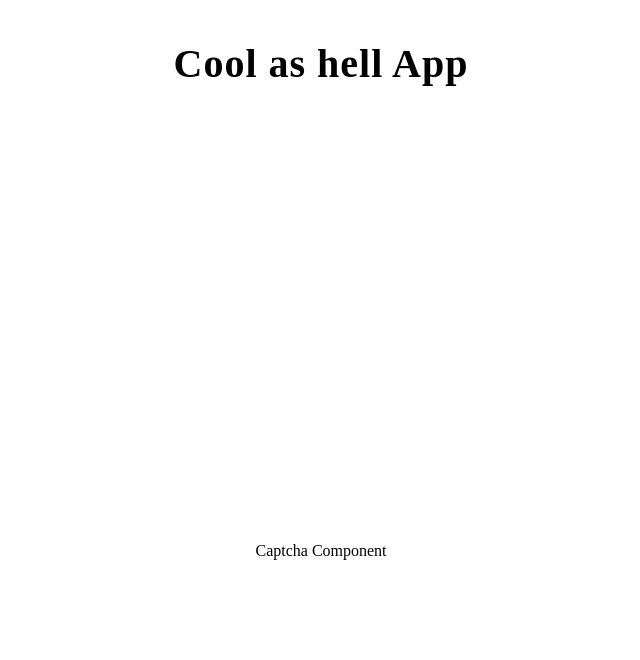
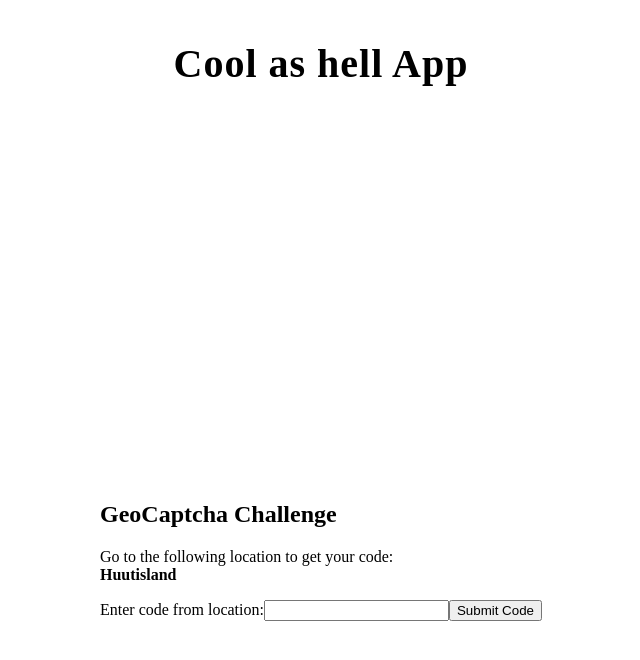
Before and after one commit to nikk-e/GeoCaptcha, a React (Vite) app in the folder geoCaptcha/: page / in a window 1280 px wide. Both pictures are taken after typing "Sample", "Sample123" into the empty fields and a click on the button "Login". Shown: the top 660 px of the page, without its empty margins (327-967 px from the left). Built offline with nearby package versions, Linux system fonts and the light colour scheme.

Commit message:
add stuff :D

```diff
--- a/geoCaptcha/package.json
+++ b/geoCaptcha/package.json
@@ -10,8 +10,11 @@
     "preview": "vite preview"
   },
   "dependencies": {
+    "leaflet": "^1.9.4",
+    "leaflet-defaulticon-compatibility": "^0.1.2",
     "react": "^19.1.1",
-    "react-dom": "^19.1.1"
+    "react-dom": "^19.1.1",
+    "react-leaflet": "^5.0.0"
   },
   "devDependencies": {
     "@eslint/js": "^9.33.0",
--- a/geoCaptcha/src/modules/Captcha.tsx
+++ b/geoCaptcha/src/modules/Captcha.tsx
@@ -1,9 +1,42 @@
-const Captcha = () => {
+import React, { useState } from "react";
+
+interface GeoCaptchaProps {
+  location?: string;
+}
+
+const Captcha: React.FC<GeoCaptchaProps> = ({ location = "Huutisland" }) => {
+  const [code, setCode] = useState("");
+  const [submitted, setSubmitted] = useState(false);
+
+  const handleSubmit = (e: React.FormEvent) => {
+    e.preventDefault();
+    setSubmitted(true);
+    // TODO: Validate code with backend
+  };
+
   return (
     <div>
-      <p>Captcha Component</p>
+      <h2>GeoCaptcha Challenge</h2>
+      <p>
+        Go to the following location to get your code:
+        <br />
+        <strong>{location}</strong>
+      </p>
+      <form onSubmit={handleSubmit}>
+        <label>
+          Enter code from location:
+          <input
+            type="text"
+            value={code}
+            onChange={(e) => setCode(e.target.value)}
+            required
+          />
+        </label>
+        <button type="submit">Submit Code</button>
+      </form>
+      {submitted && <p>Code submitted! (Validation not implemented)</p>}
     </div>
-  )
-}
+  );
+};
 
-export default Captcha
+export default Captcha;
```
Also changed, not shown: 1 other file (tests, documents, lock files or other folders).
